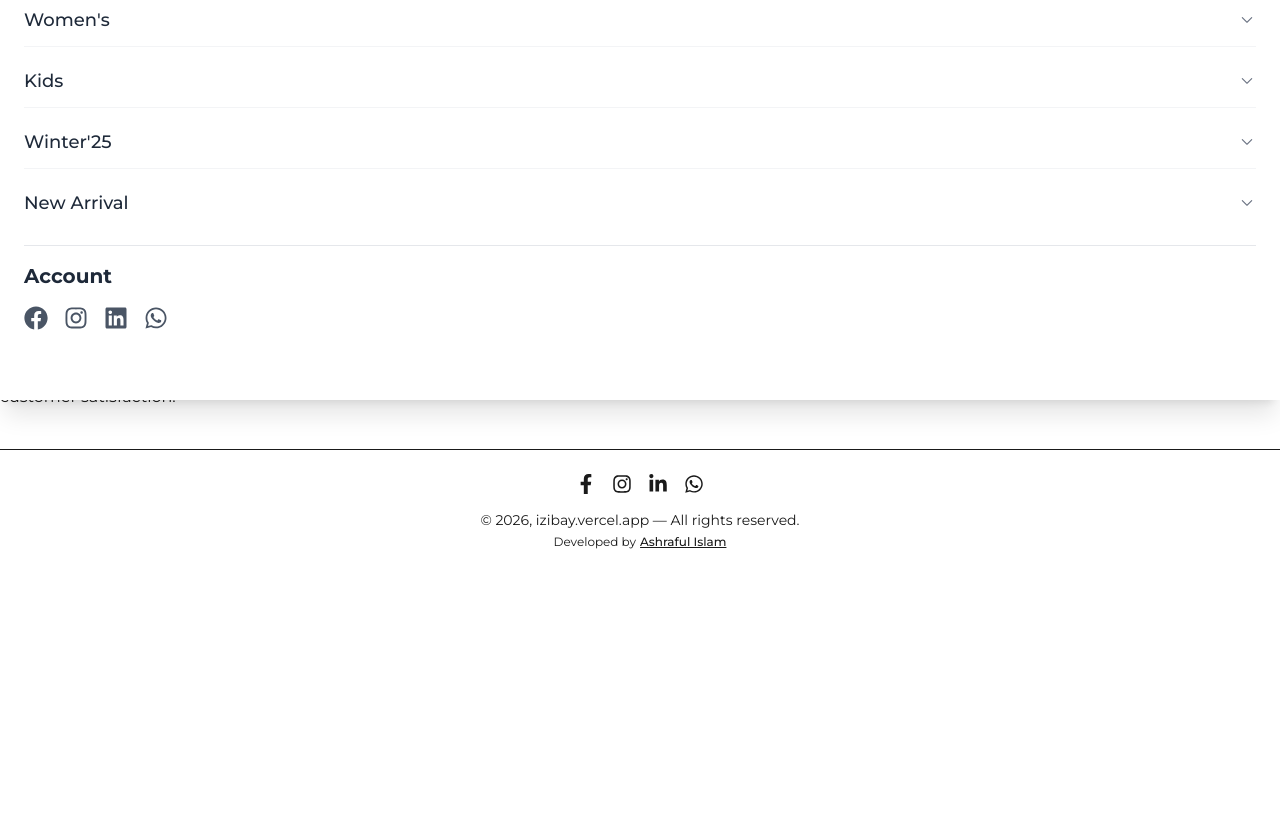
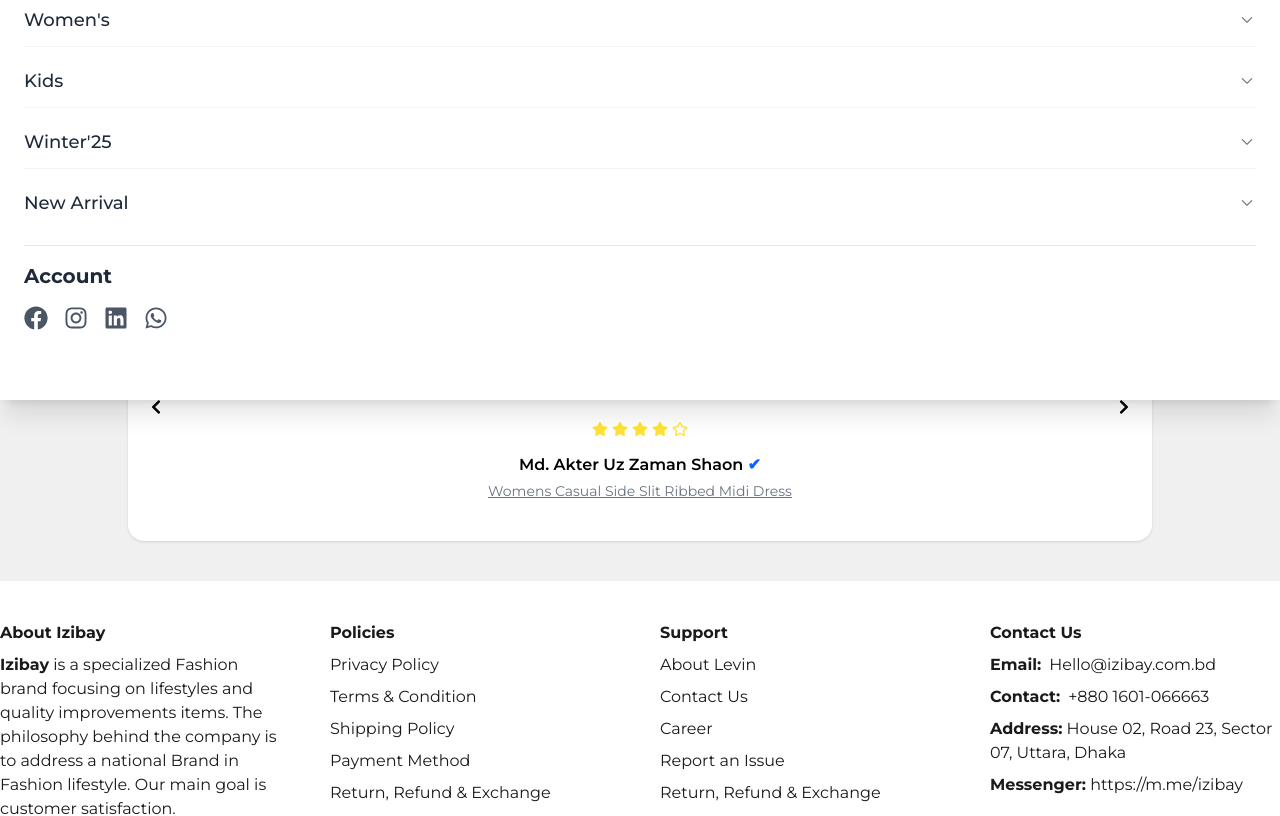
Before and after one commit to theashrafislam/izibay-frontend, a Next.js app: page /products/mens-wear/1 in a window 1280 px wide. Shown: the part 960-1776 px from the top of the page. Before the commit the page ends 1534 px from the top, so only its background shows below. Built offline with nearby package versions, Linux system fonts and the light colour scheme.

Commit message:
added customar saying section in product details page

```diff
--- /dev/null
+++ b/app/Components/CustomerReviews.jsx
@@ -0,0 +1,110 @@
+"use client";
+import React from 'react';
+import { useState } from "react";
+import { FaStar, FaRegStar, FaChevronLeft, FaChevronRight } from "react-icons/fa";
+
+
+const reviews = [
+    {
+        id: 1,
+        rating: 4,
+        text: "Soft, comfortable. Bit if full sleeve then it would be better",
+        name: "Md. Akter Uz Zaman Shaon",
+        verified: true,
+        product: "Womens Casual Side Slit Ribbed Midi Dress",
+    },
+    {
+        id: 2,
+        rating: 5,
+        text: "Very good quality fabric. Loved it!",
+        name: "Ayesha Rahman",
+        verified: true,
+        product: "Cotton Casual Midi Dress",
+    },
+];
+
+const CustomerReviews = () => {
+
+    const [index, setIndex] = useState(0);
+    const review = reviews[index];
+
+    const next = () => setIndex((prev) => (prev + 1) % reviews.length);
+    const prev = () =>
+        setIndex((prev) => (prev - 1 + reviews.length) % reviews.length);
+
+
+    return (
+        <section className="w-full px-4 lg:px-0 py-10">
+            <div className="max-w-5xl mx-auto text-center">
+                {/* Header */}
+                <h2 className="text-2xl md:text-3xl font-semibold mb-2">
+                    Customers are saying
+                </h2>
+
+                <div className="flex items-center justify-center gap-2 text-sm text-gray-600 mb-8">
+                    <div className="flex text-[#ffe234]">
+                        {[...Array(5)].map((_, i) => (
+                            <FaStar key={i} />
+                        ))}
+                    </div>
+                    <span className="font-medium">4.70</span>
+                    <span>(306)</span>
+                    <span className="text-[#0866ff] font-medium">✔ Verified</span>
+                </div>
+
+                {/* Review Card */}
+                <div className="relative bg-white rounded-2xl shadow-sm px-6 py-10 md:px-14">
+                    <div className="text-[#0866ff] text-4xl mb-4">“</div>
+
+                    <p className="text-gray-800 text-base md:text-lg mb-6">
+                        {review.text}
+                    </p>
+
+                    {/* Stars */}
+                    <div className="flex justify-center gap-1 text-[#ffe234] mb-4">
+                        {[...Array(5)].map((_, i) =>
+                            i < review.rating ? (
+                                <FaStar key={i} />
+                            ) : (
+                                <FaRegStar key={i} />
+                            )
+                        )}
+                    </div>
+
+                    {/* User */}
+                    <div className="text-sm md:text-base font-semibold">
+                        {review.name}{" "}
+                        {review.verified && (
+                            <span className="text-[#0866ff]">✔</span>
+                        )}
+                    </div>
+
+                    <p className="text-sm text-gray-500 underline mt-1">
+                        {review.product}
+                    </p>
+
+                    {/* Navigation */}
+                    <div className="absolute inset-y-0 left-3 flex items-center">
+                        <button
+                            onClick={prev}
+                            className="p-2 rounded-full hover:bg-gray-100 transition"
+                        >
+                            <FaChevronLeft />
+                        </button>
+                    </div>
+
+                    <div className="absolute inset-y-0 right-3 flex items-center">
+                        <button
+                            onClick={next}
+                            className="p-2 rounded-full hover:bg-gray-100 transition"
+                        >
+                            <FaChevronRight />
+                        </button>
+                    </div>
+                </div>
+            </div>
+        </section>
+    );
+};
+
+export default CustomerReviews;
--- a/app/products/[slug]/[id]/page.jsx
+++ b/app/products/[slug]/[id]/page.jsx
@@ -5,6 +5,7 @@ import QuantitySelector from "../../../Components/QuantitySelector";
 import SizeSelector from "../../../Components/ui/SizeSelector";
 import Button from "../../../Components/ui/Button"
 import ProductInfoAccordion from "../../../Components/ProductInfoAccordion";
+import CustomerReviews from "../../../Components/CustomerReviews";
 
 const ProductDetailsPage = async ({ params }) => {
     // const { name } = await params;
@@ -30,6 +31,7 @@ const ProductDetailsPage = async ({ params }) => {
         <div className="bg-[#F0F0F0]">
             <div className="max-w-7xl mx-auto py-10 flex flex-col lg:flex-row items-start gap-12">
 
+                {/* image section  */}
                 <div className="flex flex-col-reverse lg:flex-row gap-4 items-start">
                     {/* change for main images  */}
                     <div className="flex flex-row lg:flex-col  gap-2 w-28 max-h-[500px] overflow-y-auto scrollbar-hide">
@@ -46,11 +48,11 @@ const ProductDetailsPage = async ({ params }) => {
 
                     {/* showing big image  */}
                     <div className="max-h-[500px]">
-                        <img src="https://levin.com.bd/cdn/shop/files/web-1_262edaf7-e43e-4343-8adf-16890c53eaec.jpg?v=1765702263&width=800" alt="" className="rounded-xl" />
+                        <img src="https://levin.com.bd/cdn/shop/files/web-1_262edaf7-e43e-4343-8adf-16890c53eaec.jpg?v=1765702263&width=800" alt="" className="rounded-xl h-full w-full object-cover" />
                     </div>
                 </div>
 
-                <div className="text-[#1A1A1A] space-y-6 p-4 lg:px-0">
+                <div className="text-[#1A1A1A] space-y-6 px-4 lg:px-0">
                     <h3 className="text-5xl font-semibold">Women’s Premium Ribbed Knit Midi Skirt</h3>
                     <p className="text-lg">Tk 499.00</p>
                     <p className="text-sm border-b pb-2">Shipping calculated at checkout.</p>
@@ -72,6 +74,9 @@ const ProductDetailsPage = async ({ params }) => {
                     <ProductInfoAccordion />
                 </div>
             </div>
+            <div className="max-w-7xl mx-auto">
+                <CustomerReviews />
+            </div>
         </div>
     );
 };
```
